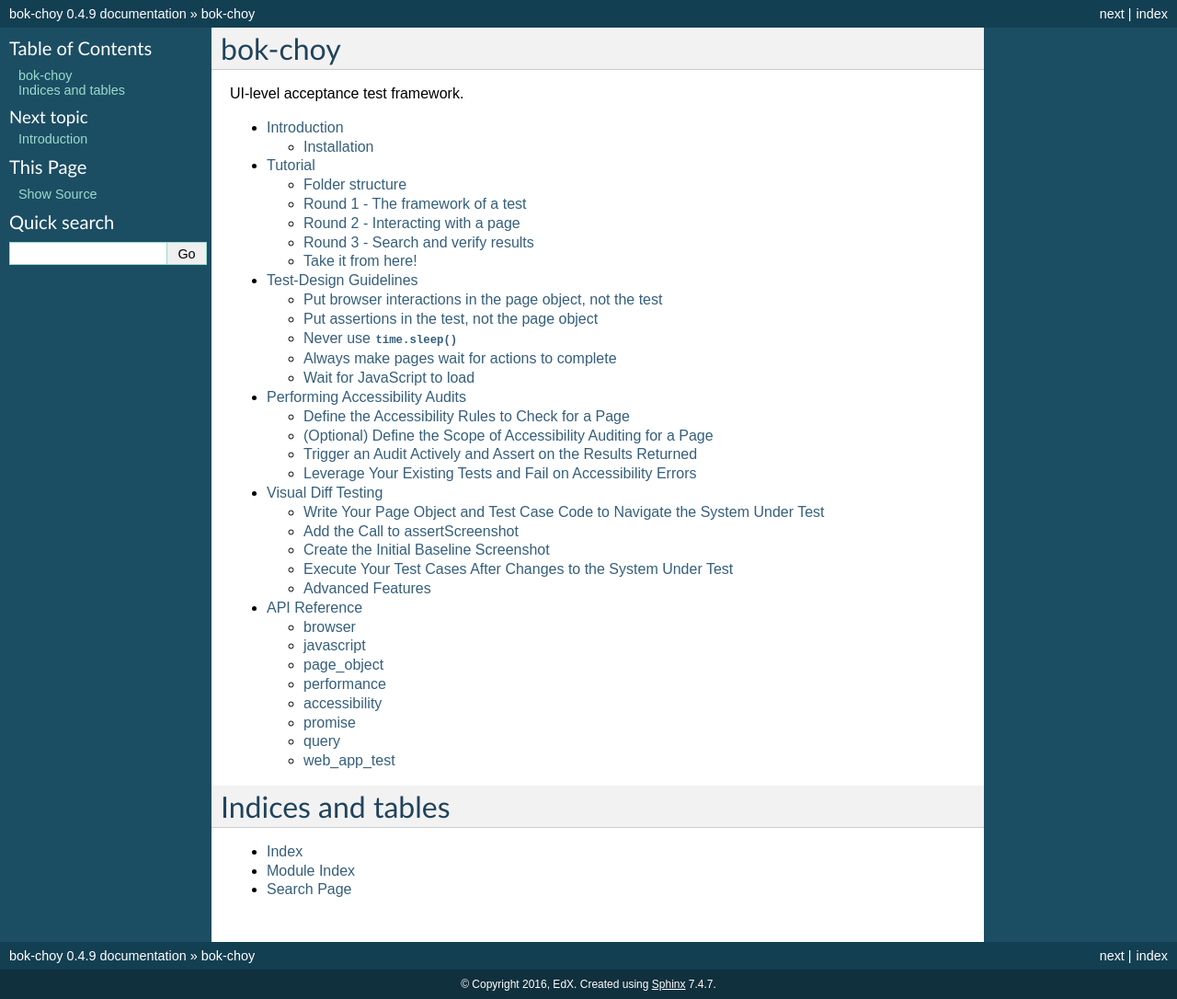
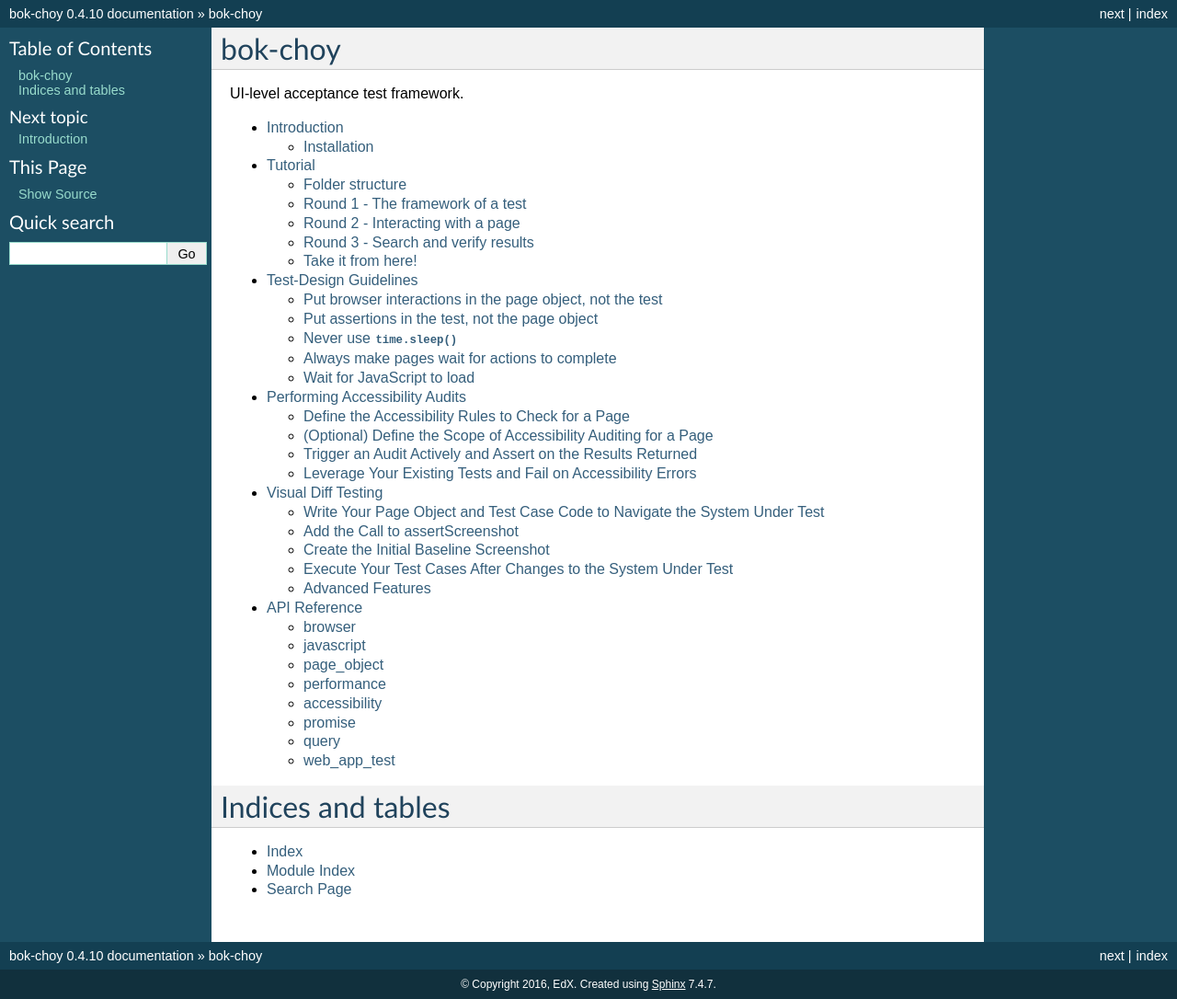
Before and after one commit to openedx-unsupported/bok-choy, a Sphinx documentation site: the page built from docs/index.rst, in a window 1280 px wide. Shown: the whole page at 92% size. Built offline with Sphinx 7.4.7, drawn with Linux system fonts in a browser that asks for light colours.

Commit message:
v0.4.10 release. Contains no code changes.

```diff
--- a/docs/conf.py
+++ b/docs/conf.py
@@ -38,9 +38,9 @@
 # built documents.
 #
 # The short X.Y version.
-version = '0.4.9'
+version = '0.4.10'
 # The full version, including alpha/beta/rc tags.
-release = '0.4.9'
+release = '0.4.10'
 
 # List of patterns, relative to source directory, that match files and
 # directories to ignore when looking for source files.
--- a/setup.py
+++ b/setup.py
@@ -2,7 +2,7 @@
 
 from setuptools import setup
 
-VERSION = '0.4.9'
+VERSION = '0.4.10'
 DESCRIPTION = 'UI-level acceptance test framework'
 REQUIREMENTS = [
     line.strip() for line in open("requirements.txt").readlines()
```
Also changed, not shown: 1 other file.
